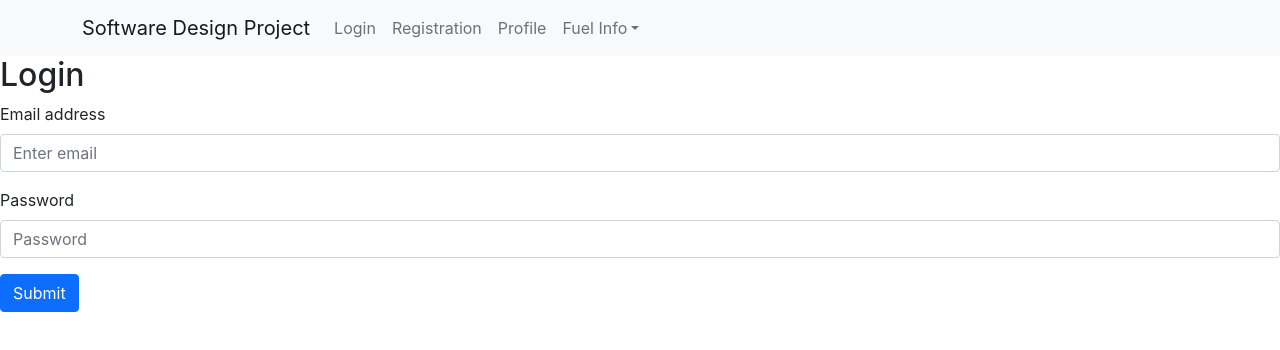
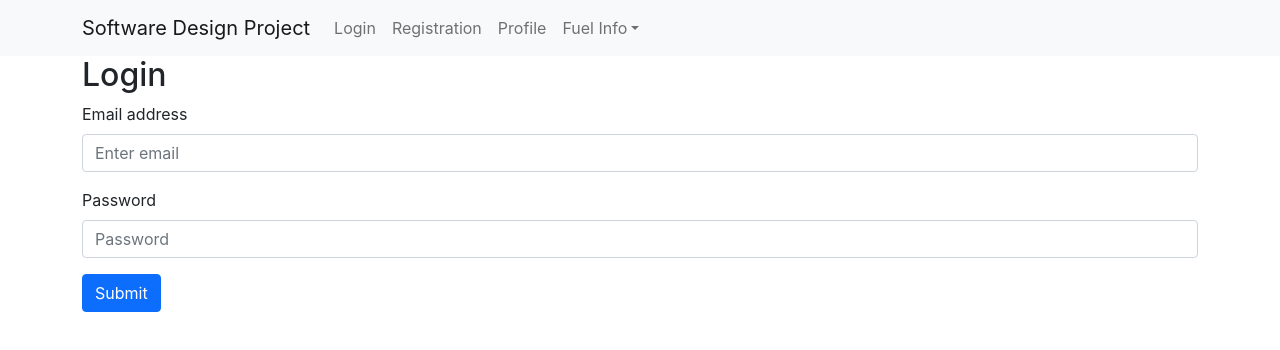
Before and after one commit to cnoott/software-design-project, a React (Create React App) app in the folder sofware-design-frontend/: page /login in a window 1280 px wide. Shown: the top 350 px of the page. Built offline with nearby package versions, Linux system fonts and the light colour scheme.

Commit message:
containerized the login page

```diff
--- a/sofware-design-frontend/src/RootElement.js
+++ b/sofware-design-frontend/src/RootElement.js
@@ -1,7 +1,7 @@
 import React from 'react';
 import App from './App';
 import Login from './login/Login';
-import ClientRegistration from './ClientRegistration';
+import ClientRegistration from './registration/ClientRegistration';
 import ClientProfileManagment from './ClientProfileManagement';
 import FuelQuoteForm from './fuel_pages/FuelQuoteForm';
 import { BrowserRouter, Routes, Route } from 'react-router-dom';
--- a/sofware-design-frontend/src/login/Login.js
+++ b/sofware-design-frontend/src/login/Login.js
@@ -2,12 +2,14 @@ import React from 'react';
 import Header from '../core/Header';
 import Form from 'react-bootstrap/Form';
 import Button from 'react-bootstrap/Button';
+import Container from 'react-bootstrap/esm/Container';
 
 const Login = () => {
 
     return (
         <>
-            <Header/>
+            <Header />
+            <Container>
                 <Form>
                     <h2> Login </h2>
                     <Form.Group className="mb-3" controlId="formBasicEmail">
@@ -24,6 +26,7 @@ const Login = () => {
                         Submit
                     </Button>
                 </Form>
+            </Container>
         </>
 
     );
```
Also changed, not shown: 1 other file (tests, documents, lock files or other folders). Lines whose indentation alone changed are shown as unchanged.
